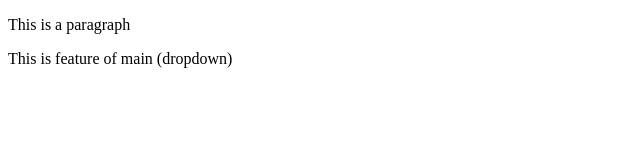
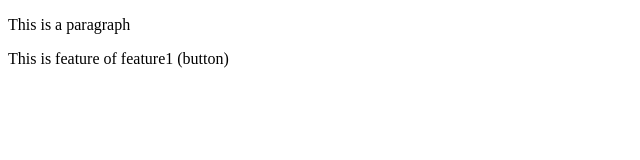
Before and after one commit to AimanShowkat23/local-repo, a plain HTML site: page index.html in a window 1280 px wide. Shown: the full height of the page, 0-640 px from the left. Drawn offline with Linux system fonts and the light colour scheme.

```diff
--- a/index.html
+++ b/index.html
@@ -7,6 +7,6 @@
 </head>
 <body>
     <p>This is a paragraph</p>
-    <p>This is feature of main (dropdown)</p>
+    <p>This is feature of feature1 (button)</p>
 </body>
 </html>
```
